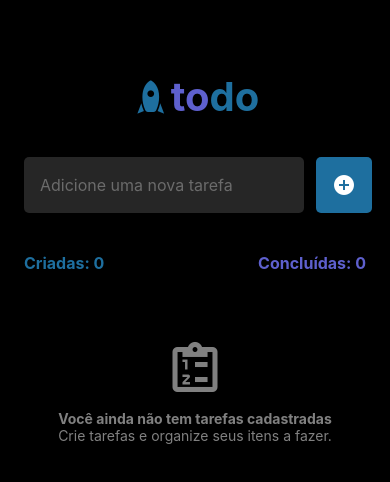
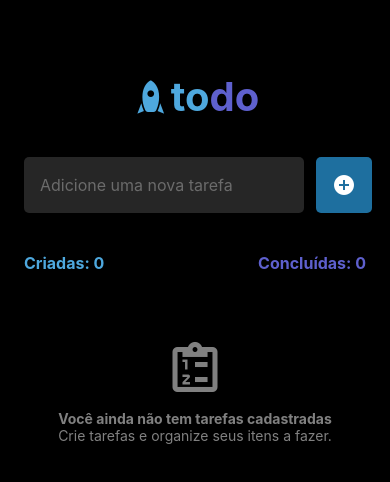
Before and after one commit to hugojose39/todo-list-react-native, a React Native app: screen / in a window 390 px wide. Shown: the top 482 px of the page. Built offline with nearby package versions, Linux system fonts and the light colour scheme.

Commit message:
melhora cores dos icones

```diff
--- a/src/components/Task/styles.ts
+++ b/src/components/Task/styles.ts
@@ -40,7 +40,7 @@ export const styles = StyleSheet.create({
         fontSize: 24,
     },
     buttonNotTaskDone: {
-        color: '#1E6F9F',
+        color: '#4EA8DE',
         fontSize: 24,
     },
 });
--- a/src/screens/Home/styles.ts
+++ b/src/screens/Home/styles.ts
@@ -15,16 +15,16 @@ export const styles = StyleSheet.create({
         justifyContent: 'center',
     },
     rocket: {
-        color: '#1E6F9F',
+        color: '#4EA8DE',
         fontSize: 40,
     },
     todoBaseText: {
-        color: '#5E60CE',
+        color: '#4EA8DE',
         fontWeight: 'bold',
         fontSize: 40,
     },
     todoInnerText: {
-        color: '#1E6F9F',
+        color: '#5E60CE',
         fontSize: 40,
         fontWeight: 'bold',
     },
@@ -86,7 +86,7 @@ export const styles = StyleSheet.create({
         marginTop: 40,
     },
     created: {
-        color: '#1E6F9F',
+        color: '#4EA8DE',
         fontSize: 16,
         fontWeight: 'bold',
     },
```
